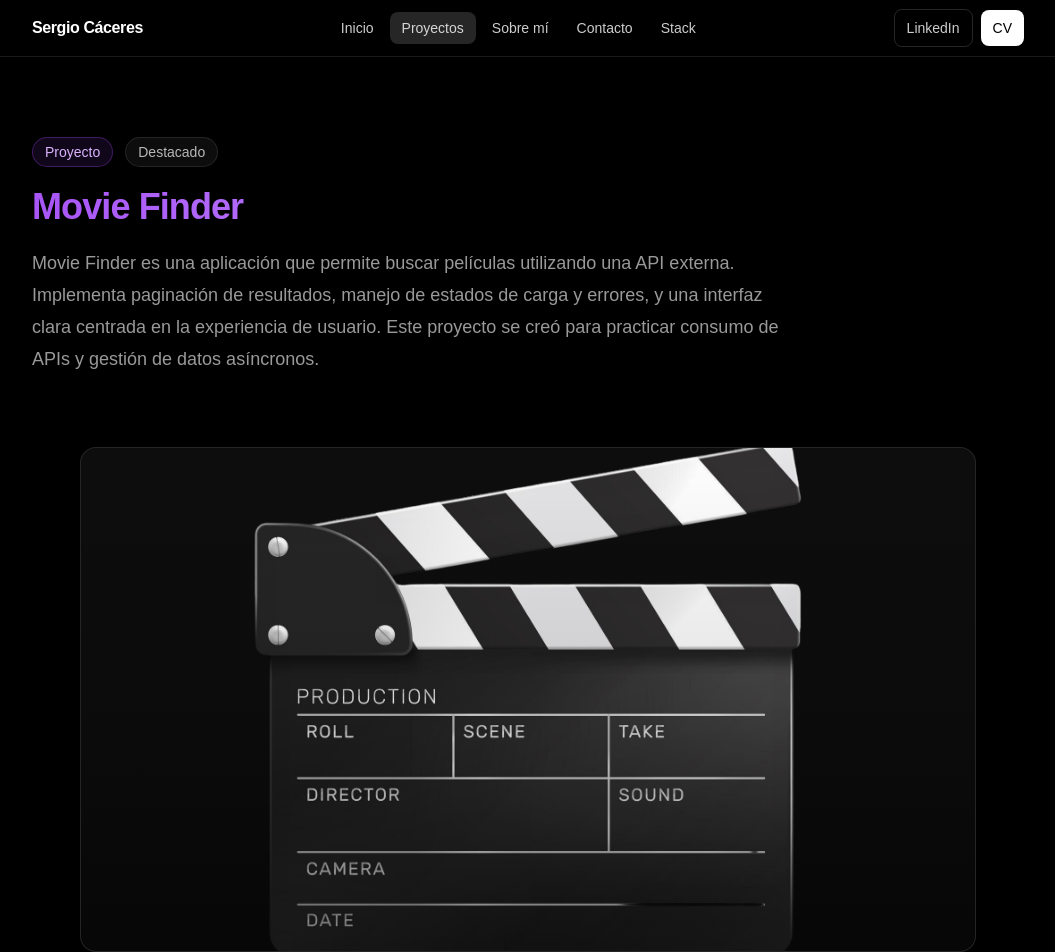
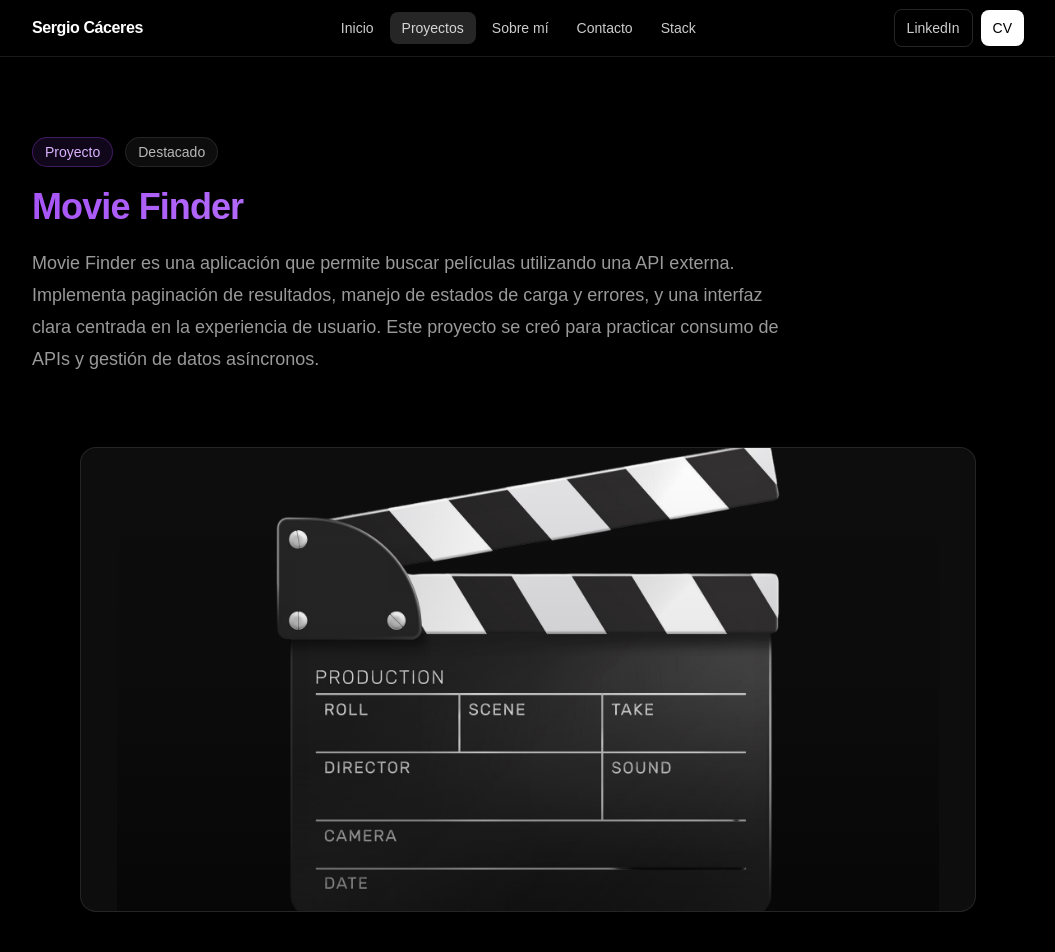
Before and after one commit to Eracres/sergio_caceres_porfolio, a Next.js app: page /projects/movie-finder in a window 1280 px wide. Shown: the top 952 px of the page, without its empty margins (112-1167 px from the left). Built offline with nearby package versions, Linux system fonts and the light colour scheme; no server answers.

Commit message:
modificacion

```diff
--- a/src/app/projects/[slug]/page.tsx
+++ b/src/app/projects/[slug]/page.tsx
@@ -77,15 +77,14 @@ export default async function ProjectDetailPage({ params }: Props) {
       <section className="mt-8 flex justify-center">
         <div className="w-full max-w-4xl overflow-hidden rounded-2xl border border-white/10 bg-white/5">
 
-          <div className="relative aspect-[16/9] overflow-hidden">
-            <Image
-              src={project.image}
-              alt={`Imagen del proyecto ${project.title}`}
-              fill
-              className="object-cover"
-              sizes="(max-width: 768px) 100vw, 800px"
-              priority
-            />
+        <div className="relative mx-auto aspect-[16/9] max-w-[92%] overflow-hidden rounded-t-2xl">
+          <Image
+            src={project.image}
+            alt={`Imagen del proyecto ${project.title}`}
+            fill
+            className="object-cover transition duration-500 group-hover:scale-105"
+            sizes="(max-width: 768px) 100vw, 45vw"
+          />
 
             <div className="absolute inset-0 bg-gradient-to-t from-black/50 via-black/10 to-transparent" />
           </div>
```
